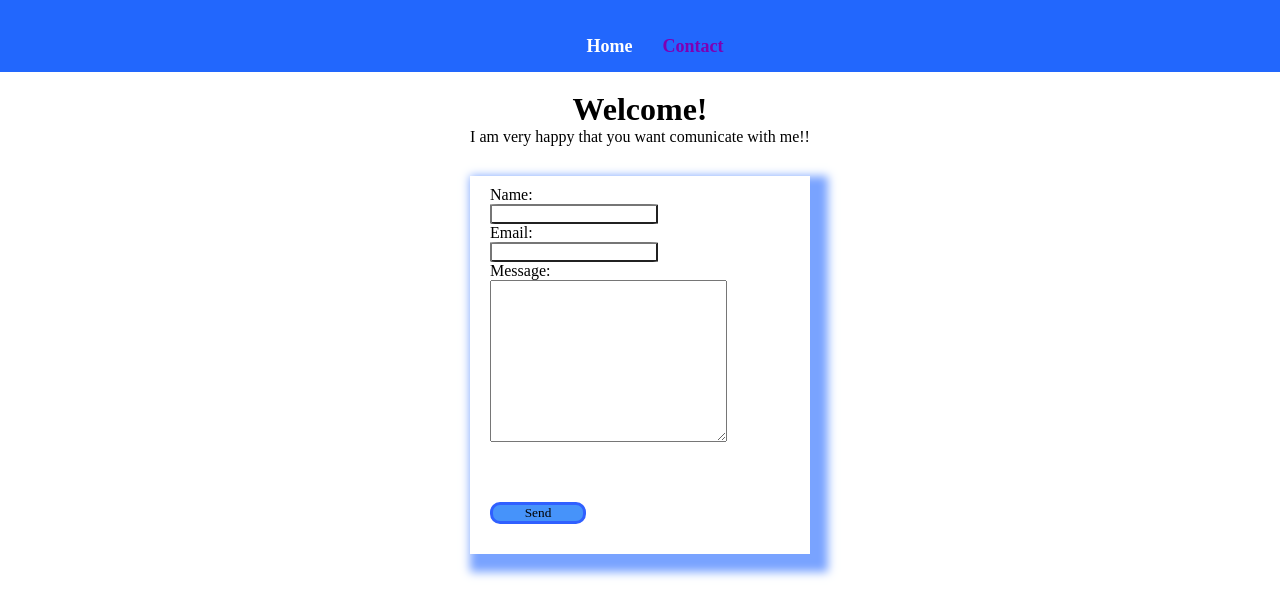
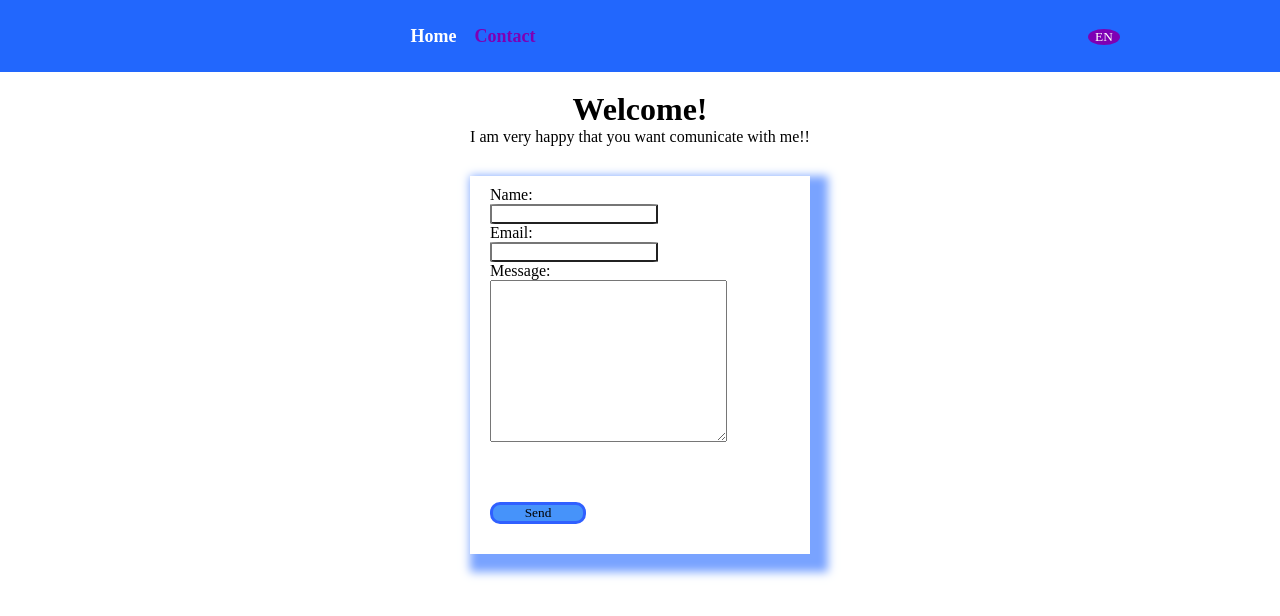
Before and after one commit to DayanaB01/portafolio, a Vue app: page /ComponentForm in a window 1280 px wide. Shown: the top 616 px of the page. Built offline with nearby package versions, Linux system fonts and the light colour scheme; a web font is replaced by a local one.

Commit message:
Start change language

```diff
--- a/src/assets/c_object/_class.scss
+++ b/src/assets/c_object/_class.scss
@@ -209,6 +209,7 @@ $background-two: #2267fd;
         inset 0 -3em 3em rgba(0, 0, 0, 0.1),
         0 0 0 2px rgb(255, 255, 255),
         0.3em 0.3em 1em rgba(0, 0, 0, 0.3);
+        transform: translate(var(--tw-translate-x),var(--tw-translate-y)) rotate(var(--tw-rotate)) skew(var(--tw-skew-x)) skewY(var(--tw-skew-y)) scaleX(var(--tw-scale-x)) scaleY(var(--tw-scale-y));
     }
     .about-img img:hover {
         width: 200px;
--- a/src/assets/d_components/_componentNav.scss
+++ b/src/assets/d_components/_componentNav.scss
@@ -3,12 +3,14 @@ nav{
     display: flex;
     height: 4.5rem;
     background-color: #2267fd;
-    justify-content: center;
-    align-items: flex-end;
+    justify-content: space-around;
+    align-items: center;
 }
+
+.routers{
+    width: 70%;
     a{
-    margin-left: 30px;
-    margin-bottom: 15px;
+        margin-left: 2%;
         text-decoration-line: none;
         color: rgb(255, 255, 255);
         font-weight: bold;
@@ -18,3 +20,15 @@ a{
             color: #7e00b4;
           }
     }
+}
+.botones{
+    width: 25%;
+    button{
+        background-color: #7e00b4;
+        color: #ffffff;
+        cursor: pointer;
+        width: 10%;
+        border-radius: 50%;
+        border: none;
+    }
+}
--- a/src/components/a-atom/ComponentNav.vue
+++ b/src/components/a-atom/ComponentNav.vue
@@ -1,14 +1,38 @@
 <template>
     <nav>
-      <router-link to="/">Home</router-link>
-      <router-link to="/ComponentForm">Contact</router-link>
+      <div class="routers">
+        <router-link to="/">Home</router-link>
+        <router-link to="/ComponentForm">Contact</router-link>
+      </div>
+      <div class="botones">
+        <button v-on:click="switchLocale()">{{ displayLocale }}</button>
+      </div>
     </nav>
 </template>
 
 <script lang="ts">
 import { defineComponent } from 'vue';
+import i18n from '@/i18n';
 
 export default defineComponent({
   name: 'ComponentNav',
+  methods: {
+    switchLocale() {
+      if (this.$i18n.locale === 'es') {
+        this.$i18n.locale = 'en';
+      } else {
+        this.$i18n.locale = 'es';
+      }
+    },
+  },
+  computed: {
+    displayLocale() {
+      let other = 'EN';
+      if (this.$i18n.locale === 'en') {
+        other = 'ES';
+      }
+      return other;
+    },
+  },
 });
 </script>
--- /dev/null
+++ b/src/i18n.ts
@@ -0,0 +1,16 @@
+import { createI18n } from 'vue-i18n';
+import en from './locales/en.json';
+import es from './locales/es.json';
+
+const i18n = createI18n({
+  legacy: false,
+  locale: 'es',
+  fallbackLocale: 'en',
+  globalInjection: true,
+  messages: {
+    en,
+    es,
+  },
+});
+
+export default i18n;
--- /dev/null
+++ b/src/locales/en.json
@@ -0,0 +1,6 @@
+{
+    "messages": {
+      "hello": "Hello, {name}!",
+      "welcome": "Hello! 👋 Welcome to my portafolio"
+    }
+}
--- /dev/null
+++ b/src/locales/es.json
@@ -0,0 +1,6 @@
+{
+    "messages": {
+      "hello": "Hola tu, {name}!",
+      "welcome": "Hola! 👋 Bienvenido a mi portafolio"
+    }
+}
--- a/src/main.ts
+++ b/src/main.ts
@@ -1,6 +1,8 @@
 import { createApp } from 'vue';
+import i18n from './i18n';
 import App from './App.vue';
 import router from './router';
 import store from './store';
 
-createApp(App).use(store).use(router).mount('#app');
+createApp(App).use(store).use(router).use(i18n as any)
+  .mount('#app');
--- a/src/views/HomeView.vue
+++ b/src/views/HomeView.vue
@@ -2,7 +2,7 @@
   <div class="main">
     <div class="greeting">
       <img src="../assets/z_images/fondoFirst.png" alt="fondoImg" class="imgfondo" />
-      <h1>Hi!👋 Welcome to my portafolio</h1>
+      <h1>{{ t('messages.welcome') }}</h1>
       <img src="@/assets/z_images/photo-perfil.png" alt="photo-perfil" class="mini" />
     </div>
     <section class="about">
@@ -11,7 +11,8 @@
       </div>
       <div class="about-me">
         <h1>About me</h1>
-        <br />
+        <p>message: {{ t('messages.hello', { name: 'Amigo'}) }}</p>
+        <p>{{ n(1000, 'currency') }}</p>
         <p>
           Hi! I am Dayana Betancur, developer front-end and technologist in systems, lover of the
           technology but also of the music and the art. I work every day to improve my abilities for
@@ -54,7 +55,6 @@
       </div>
       <div class="textA">
         <h1>Abilities</h1>
-        <br />
         <p>
           In my personal projects I have used some programming languages, as much in front-end as in
           the backend, however, my strong one and my more developed abilities are in the part front,
@@ -139,9 +139,46 @@
 
 <script lang="ts">
 import { defineComponent } from 'vue';
+import { useI18n } from 'vue-i18n';
+import enUS from '../locales/en.json';
+
+type MessageSchema = typeof enUS;
+
+type NumberSchema = {
+  currency: {
+    style: 'currency',
+    currencyDisplay: 'symbol'
+    currency: string
+  }
+};
 
 export default defineComponent({
   name: 'HomeView',
+  setup() {
+    /**
+     * You can specify the your definition schema with object literal at first type parameters
+     * About type parameter, see the http://vue-i18n.intlify.dev/api/composition.html#usei18n
+     */
+    const { t, n } = useI18n<{
+      message: MessageSchema,
+      number: NumberSchema
+    }, 'en-US'>({
+      inheritLocale: true,
+      messages: {
+        'en-US': enUS,
+      },
+      numberFormats: {
+        'en-US': {
+          currency: {
+            style: 'currency',
+            currencyDisplay: 'symbol',
+            currency: 'USD',
+          },
+        },
+      },
+    });
+    return { t, n };
+  },
 });
 </script>
 
--- a/tsconfig.json
+++ b/tsconfig.json
@@ -11,6 +11,7 @@
     "forceConsistentCasingInFileNames": true,
     "useDefineForClassFields": true,
     "sourceMap": true,
+    "resolveJsonModule":true,
     "baseUrl": ".",
     "types": [
       "webpack-env",
```
Also changed, not shown: 1 other file (tests, documents, lock files or other folders). Lines whose indentation alone changed are shown as unchanged.
